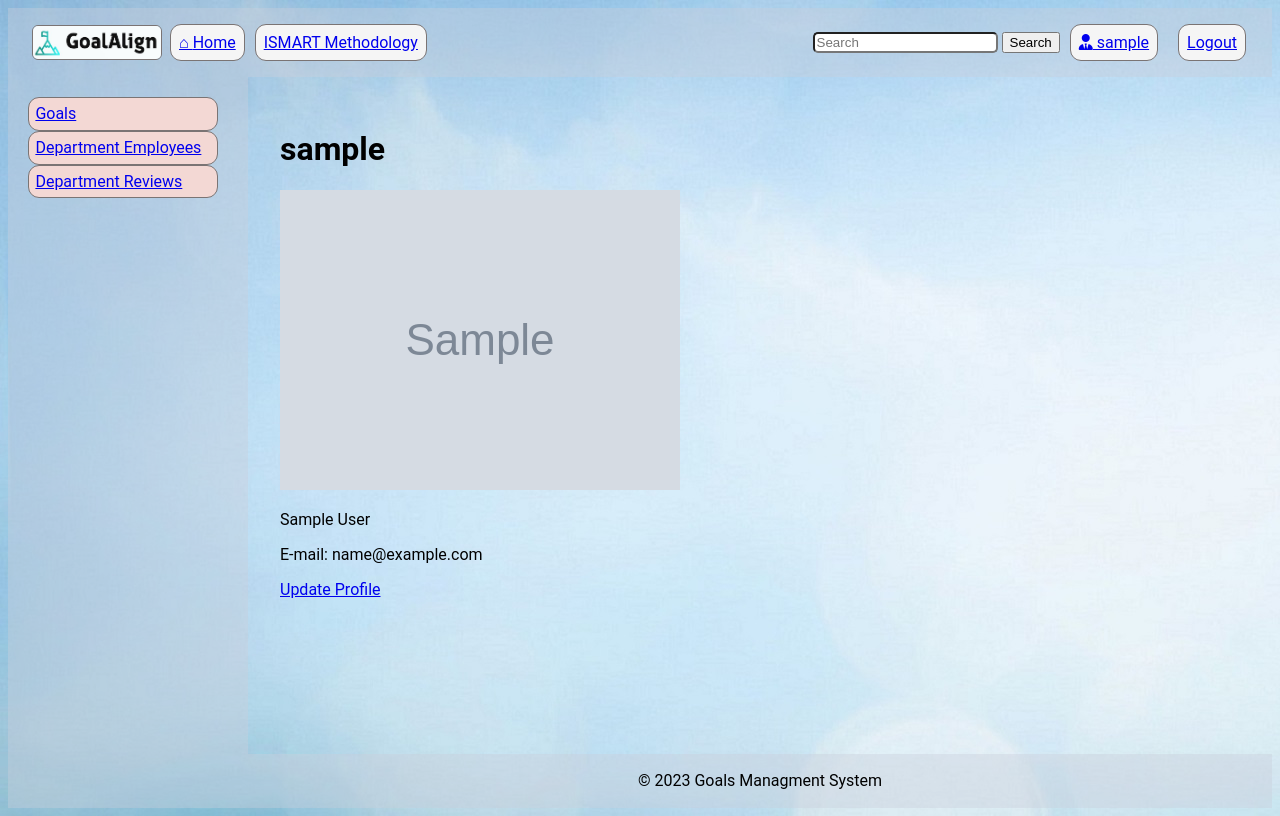
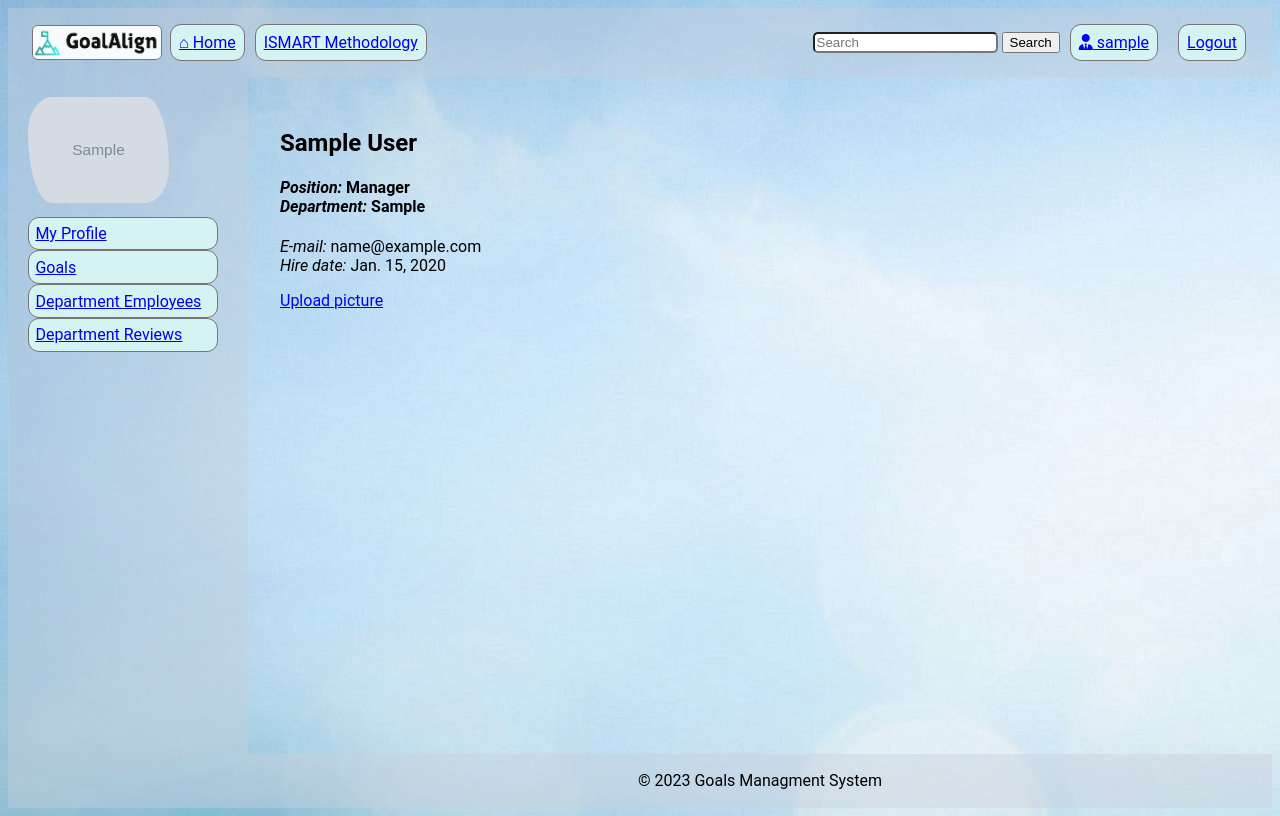
Before and after one commit to JurateKru/employee_recognition_platform, a Django app: page /profile/profile/ in a window 1280 px wide. Run offline with Django 4.2, Linux system fonts and the light colour scheme; a user stored in the database is signed in; tables that the repository leaves empty hold one stand-in row (values such as "Sample post"); grey boxes marked "Sample" are stand-in pictures; some libraries are stand-ins or nearby versions.

Commit message:
addded profile picture

```diff
--- a/employee_recognition_platform/goals_management/static/css/style.css
+++ b/employee_recognition_platform/goals_management/static/css/style.css
@@ -31,7 +31,7 @@ body {
   margin-right: 10px;
   border: 1px solid rgb(122, 116, 116);
   border-radius: 11px;
-  background-color: #f3d8d4;
+  background-color: whitesmoke;
   padding: 0.5rem;
 }
 
@@ -39,7 +39,7 @@ body {
   margin-right: 10px;
   border: 1px solid rgb(122, 116, 116);
   border-radius: 11px;
-  background-color: whitesmoke;
+  background-color: #d4f3f2;
   padding: 0.5rem;
 }
 
@@ -56,7 +56,7 @@ body {
 .sidebar-buttons .button {
   border: 1px solid rgb(122, 116, 116);
   border-radius: 11px;
-  background-color: #f3d8d4;
+  background-color: #d4f3f2;
   padding: 0.4rem;
   display: block;
   margin-right: 10px;
@@ -139,3 +139,10 @@ img.logo {
   border: 1px solid rgb(122, 116, 116);
   border-radius: 6px;
 }
+
+img.picture {
+  max-width: 11vw;
+  /* border-radius: 1.5rem; */
+  margin-bottom: 10px;
+  border-radius: 50% / 100% 200%;
+}
--- a/employee_recognition_platform/goals_management/templates/base.html
+++ b/employee_recognition_platform/goals_management/templates/base.html
@@ -12,7 +12,7 @@
     <div class="top-buttons">
         <div class="top-bar">
             <div class="left-section">
-                <img class="logo" src="{% static 'C:\CodeAcademy\employee_recognition_platform\employee_recognition_platform\goals_management\static\css\img\logo.PNG' %}">
+                <img class="logo" src="{% static 'css\img\logo.PNG' %}">
                 <a {% if request.resolver_match.url_name == 'index' %}class="button active"{% else %}class="button"{% endif %} href="{% url 'index' %}"><span>&#8962; </span>Home</a>
                 <a {% if request.resolver_match.url_name == 'ismart' %}class="button active"{% else %}class="button"{% endif %} href="{% url 'ismart' %}">ISMART Methodology</a>
             </div>
@@ -38,10 +38,14 @@
         <div class="sidebar">
             <div class="sidebar-buttons">
                 {% if user.is_authenticated and not user.is_staff %}
+                  <img class="picture" src="{{ user.profile.picture.url }}">
+                  <a {% if request.resolver_match.url_name == 'profile' %}class="button active"{% else %}class="button"{% endif %} href="{% url 'profile' %}">My Profile</a>
                   <a {% if request.resolver_match.url_name == 'goal_list' %}class="button active"{% else %}class="button"{% endif %} href="{% url 'goal_list' %}">Goals</a>
                   <a {% if request.resolver_match.url_name == 'review_list' %}class="button active"{% else %}class="button"{% endif %} href="{% url 'review_list' %}">Reviews</a>
                 {% endif %}
                 {% if user.is_staff %}
+                  <img class="picture" src="{{ user.manager_user_profile.picture.url }}">
+                  <a {% if request.resolver_match.url_name == 'goal_list' %}class="button active"{% else %}class="button"{% endif %} href="{% url 'profile' %}">My Profile</a>
                   <a {% if request.resolver_match.url_name == 'goal_list' %}class="button active"{% else %}class="button"{% endif %} href="{% url 'goal_list' %}">Goals</a>
                   <a {% if request.resolver_match.url_name == 'employees_list' %}class="button active"{% else %}class="button"{% endif %} href="{% url 'employees_list' %}">Department Employees</a>
                   <a {% if request.resolver_match.url_name == 'department_reviews' %}class="button active"{% else %}class="button"{% endif %} href="{% url 'department_reviews' %}">Department Reviews</a>
--- a/employee_recognition_platform/user_profile/forms.py
+++ b/employee_recognition_platform/user_profile/forms.py
@@ -18,3 +18,9 @@ class ProfileUpdateForm(forms.ModelForm):
     class Meta:
         model = models.Profile
         fields = ("picture",)
+
+
+class ProfileUpdateForm(forms.ModelForm):
+    class Meta:
+        model = models.ManagerProfile
+        fields = ("picture",)
--- a/employee_recognition_platform/user_profile/templates/user_profile/profile.html
+++ b/employee_recognition_platform/user_profile/templates/user_profile/profile.html
@@ -1,15 +1,19 @@
 {% extends 'base.html' %}
 {% block title %}{{ user_ }} profile in {{ block.super }}{% endblock title %}
 {% block content %}
-<h1>{{ user_ }}</h1>
-{% if user_.profile and user_.profile.picture %}
-<img class="user-profile-picture" src="{{ user_.profile.picture.url }}">
+{% if user_ == request.user and not user.is_staff %}
+    <h2>{{ user_.first_name }} {{ user_.last_name }}</h2>
+    <h4>Position: {{ user_.employee.position }}</h4>
+    <p>E-mail: {{ user_.email }}</p>
+    <p>Hire date: {{ user_.employee.hire_date }}</p>
+    <p><a href="{% url 'profile_update' %}">Upload picture</a></p>
 {% endif %}
-{% if user_.first_name or user_.last_name %}
-    <p>{{ user_.first_name }} {{ user_.last_name }}</p>
-{% endif %}
-{% if user_ == request.user %}
-    <p>E-mail: {{ user_.email }}</p>
-    <p><a href="{% url 'profile_update' %}">Update Profile</a></p>
+{% if user_ == request.user and user.is_staff %}
+    <h2>{{ user_.manager.first_name }} {{ user_.manager.last_name }}</h2>
+    <h4><i>Position:</i> Manager
+    <br><i>Department:</i> {{ user_.manager.department }}</h4>
+    <p><i>E-mail:</i> {{ user_.manager.email }}
+    <br><i>Hire date:</i> {{ user_.manager.hire_date }}</p>
+    <p><a href="{% url 'profile_update' %}">Upload picture</a></p>
 {% endif %}
 {% endblock content %}
```
Lines whose indentation alone changed are shown as unchanged.
